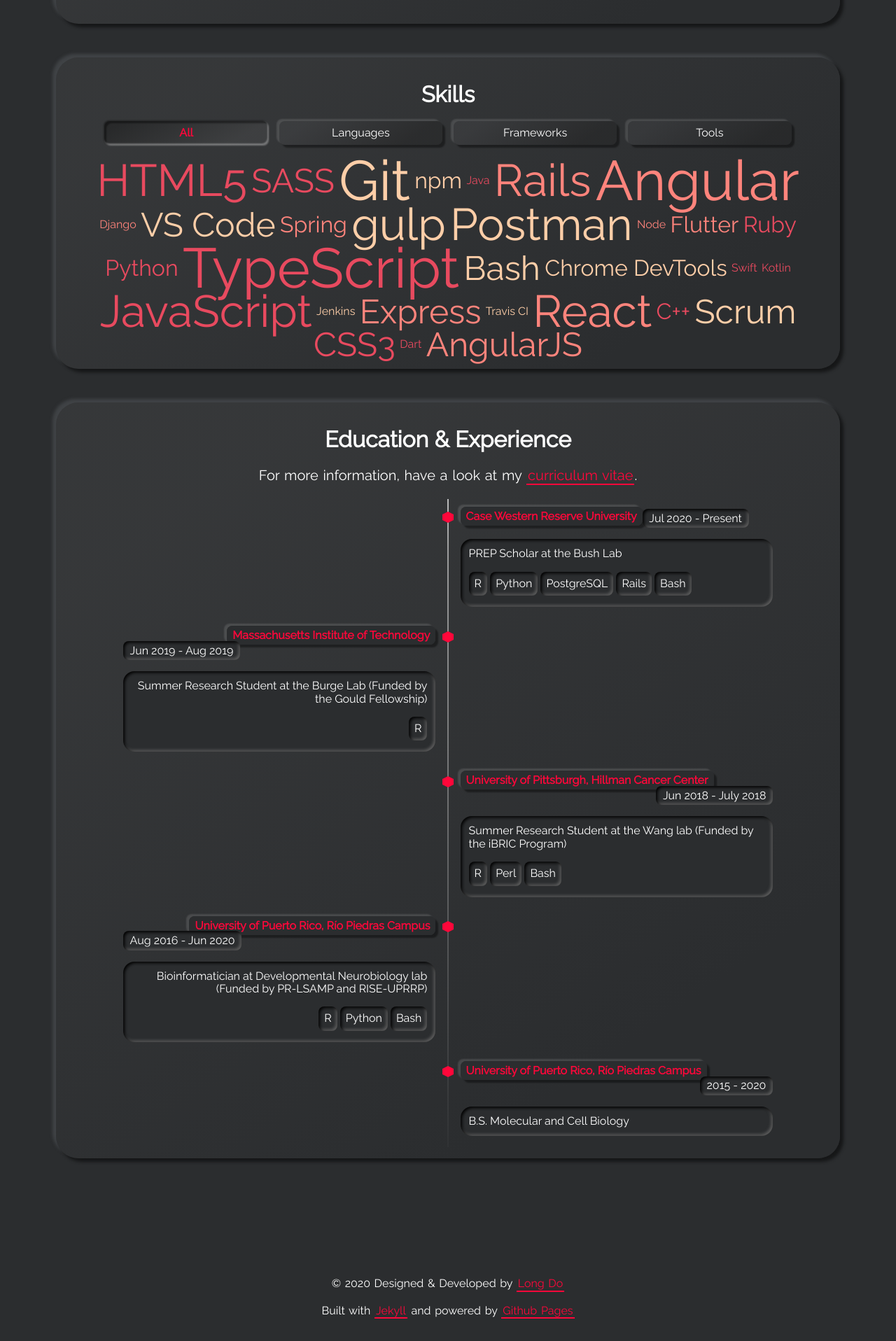
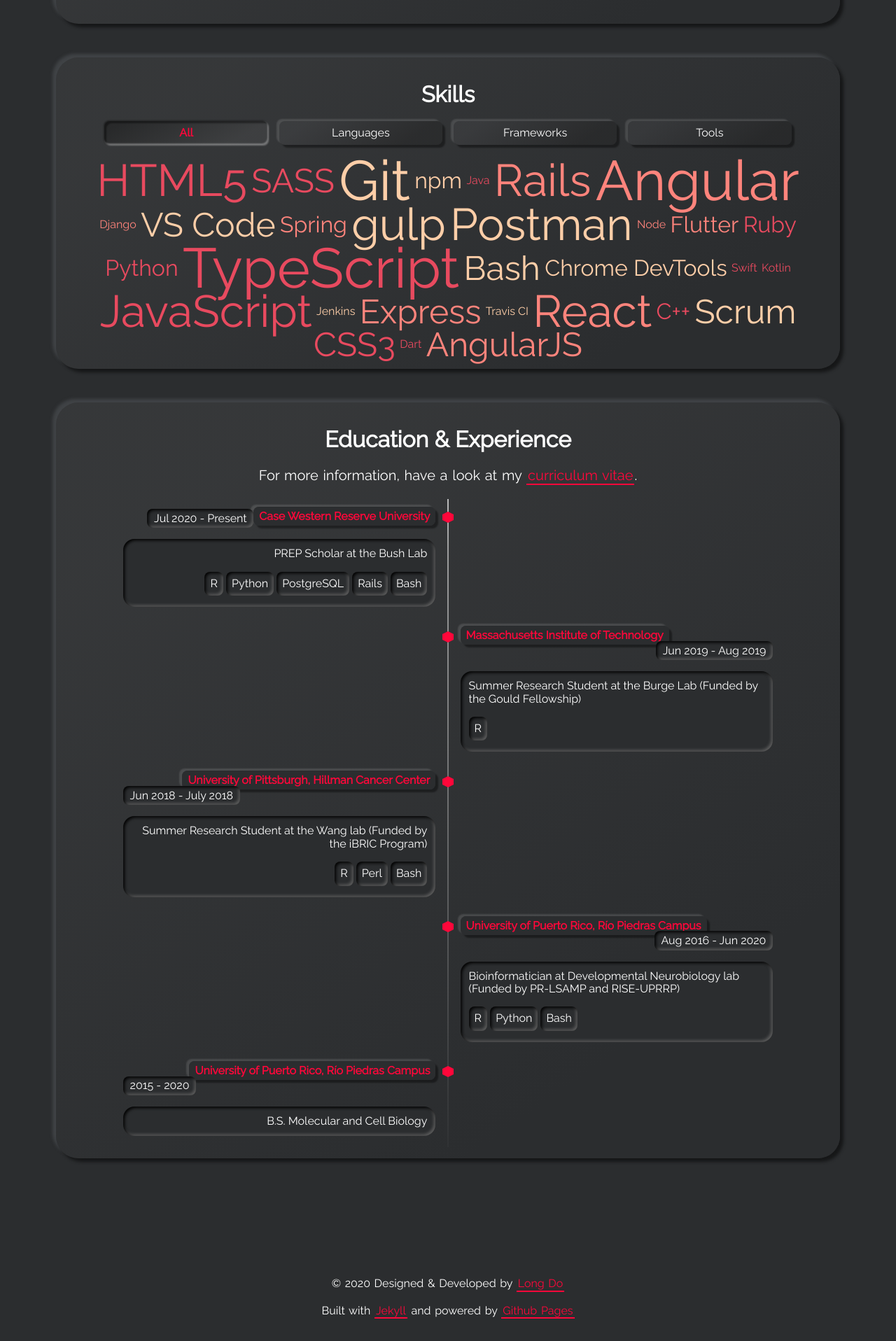
Before and after one commit to seba2550/computational-violist, a Jekyll site: the page built from index.html, in a window 1280 px wide. Shown: the part 1268-3184 px from the top of the page at 70% size. Built offline with Jekyll 4.4.1, drawn with Linux system fonts in a browser that asks for light colours.

```diff
--- a/_data/timeline.yml
+++ b/_data/timeline.yml
@@ -27,7 +27,7 @@
     - tag: PostgreSQL
     - tag: Rails
     - tag: Bash
-  timeline-side: right
+  timeline-side: left
 
 - title: Massachusetts Institute of Technology
   title-url: https://www.genes.mit.edu/
@@ -35,7 +35,7 @@
   subtitle: Summer Research Student at the Burge Lab (Funded by the Gould Fellowship)
   tags:
     - tag: R
-  timeline-side: left
+  timeline-side: right
 
 - title: University of Pittsburgh, Hillman Cancer Center
   title-url: http://www.cagenome.org/lab/
@@ -45,7 +45,7 @@
     - tag: R
     - tag: Perl
     - tag: Bash
-  timeline-side: right
+  timeline-side: left
 
 - title: University of Puerto Rico, Río Piedras Campus
   title-url: https://devneurolab220.wixsite.com/devneuro
@@ -55,10 +55,10 @@
     - tag: R
     - tag: Python
     - tag: Bash
-  timeline-side: left
+  timeline-side: right
 
 - title: University of Puerto Rico, Río Piedras Campus
   title-url: https://natsci.uprrp.edu/biology/
   date: 2015 - 2020
   subtitle: B.S. Molecular and Cell Biology
-  timeline-side: right
+  timeline-side: left
```
